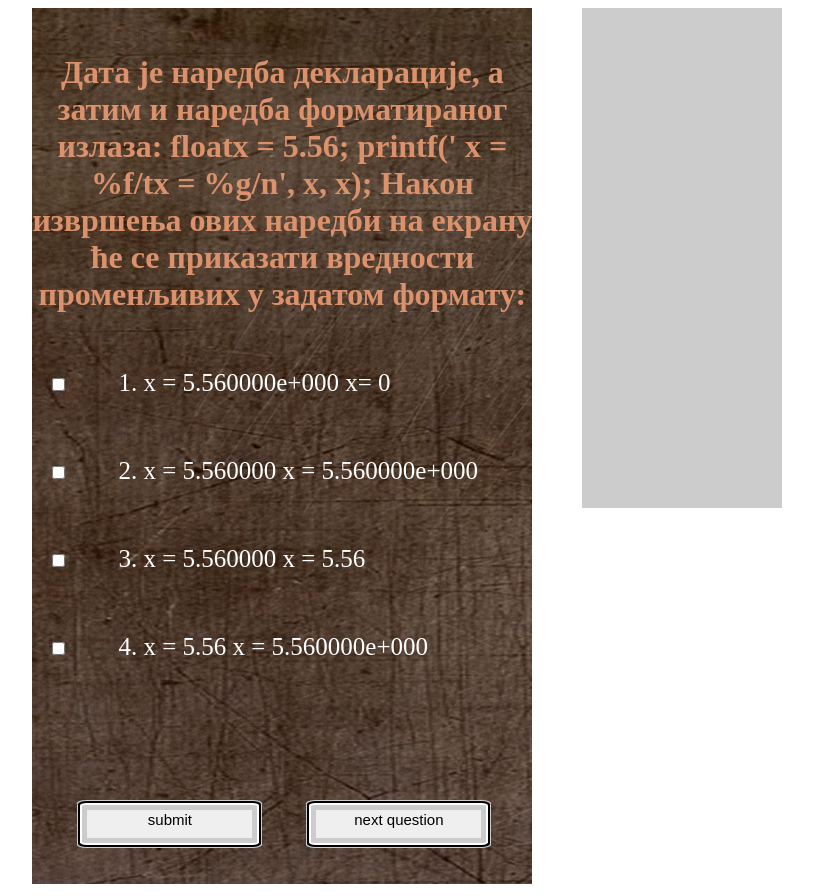
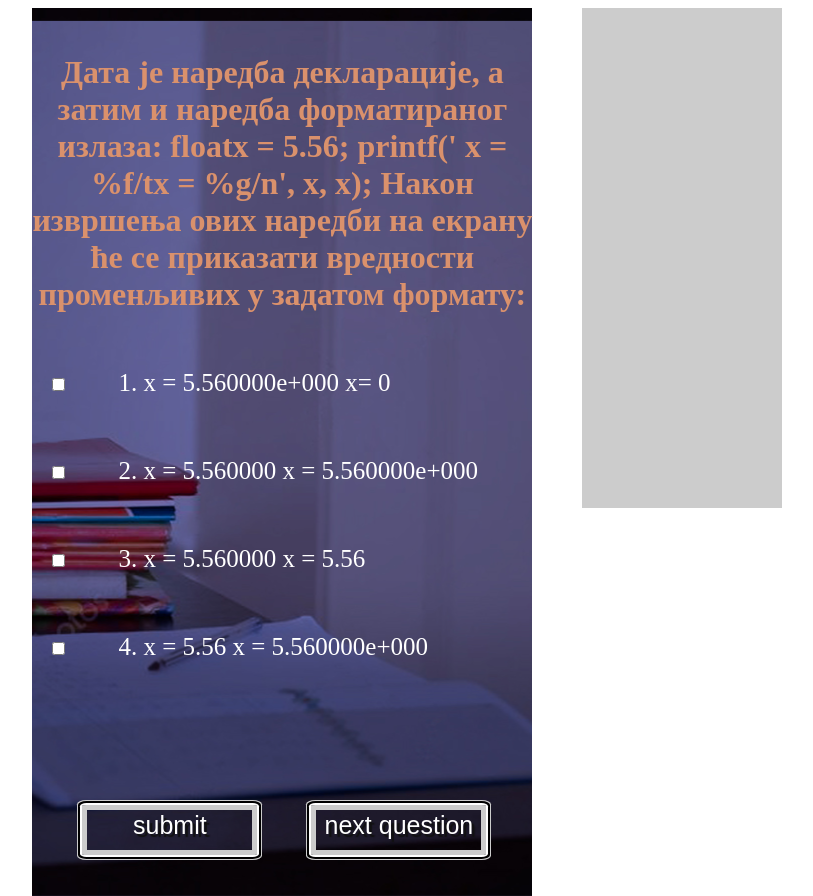
Before and after one commit to Zarke/final_test_quiz, a PHP site: page /quiz.php in a window 1280 px wide. Shown: the whole page, without its empty margins (102-915 px from the left). Run offline with PHP 8.4, Linux system fonts and the light colour scheme.

Commit message:
Changed margin values

```diff
--- a/main.css
+++ b/main.css
@@ -1,6 +1,6 @@
 #quiz {
 width: 500px ;
-background: url(images/bg.jpg) ;
+background: url(images/zoki.jpg) center bottom  ;
   color: white ;
   margin-left: 10% ;
   float: left ;
@@ -20,25 +20,24 @@ color: #DA916C ;
 margin-left: 10% ;
   width: 35% ;
   margin-bottom: 5%;
-  font-size: 15px;
+  font-size: 25px;
   border: 5px solid #ccc;
    position: relative;
   padding-bottom: 2%;
   box-shadow:
-	0 0 0 2px white,
-	0 0 0 4px black,
+	0 0 0 2px #fff,
+	0 0 0 4px #000,
 0 0 0 5px #ccc ;
 border-radius: 2.5% ;
   margin-top: 20%;
+  background-color: transparent ;
+  color: white ;
+  text-shadow: 3px 3px 1px #111 ;
 }
 span {
-margin-left: 50px;
   font-size: 25px;
   line-height: 1.5 ;
-  margin: auto ;
-  margin-left: 10% ;
-  margin-right: 10% ;
-  margin-top: -70px;
+  margin: -70px 10% 2px 10%;
 }
 span p {
 margin-left: 18%;
```
